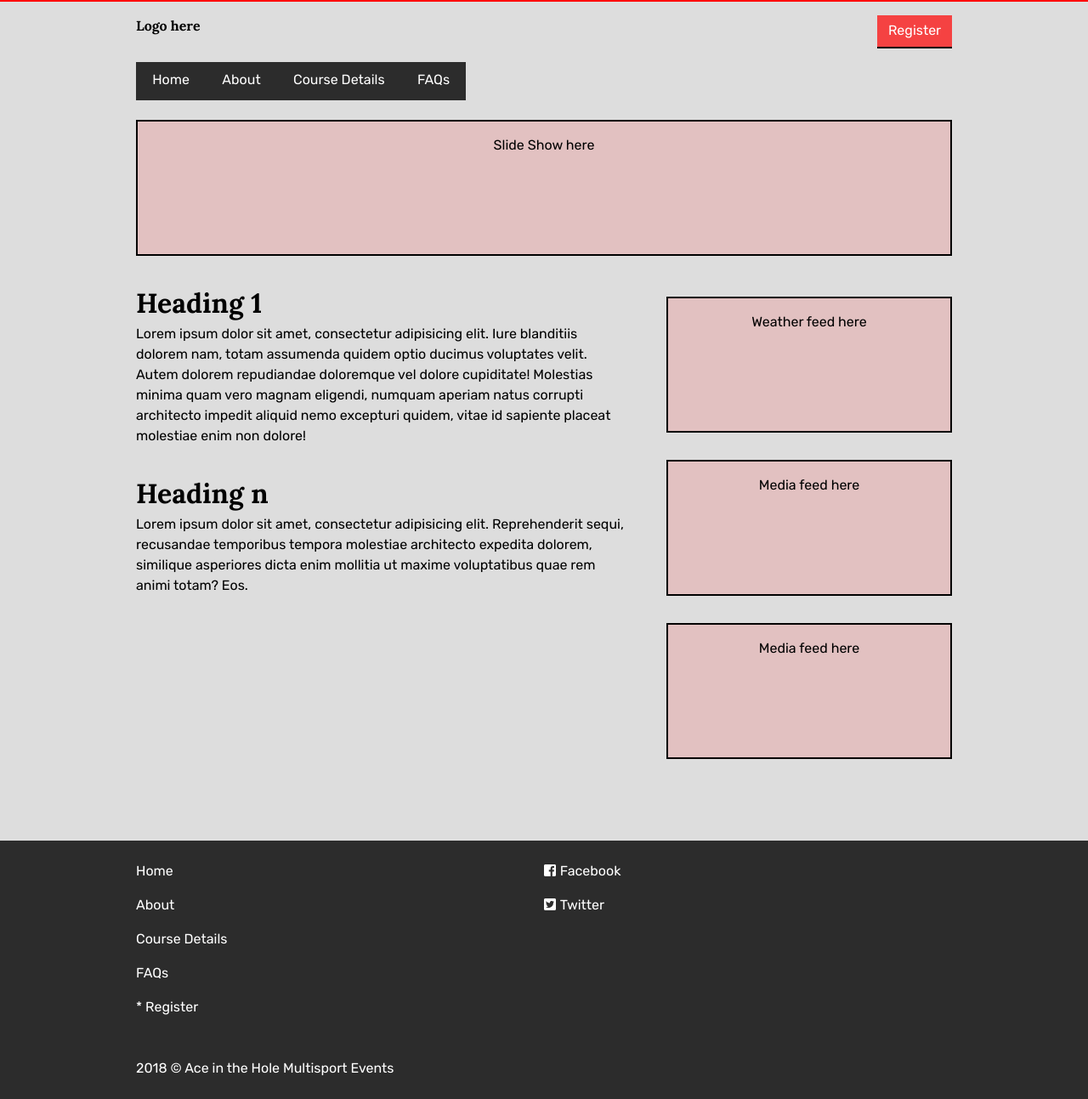
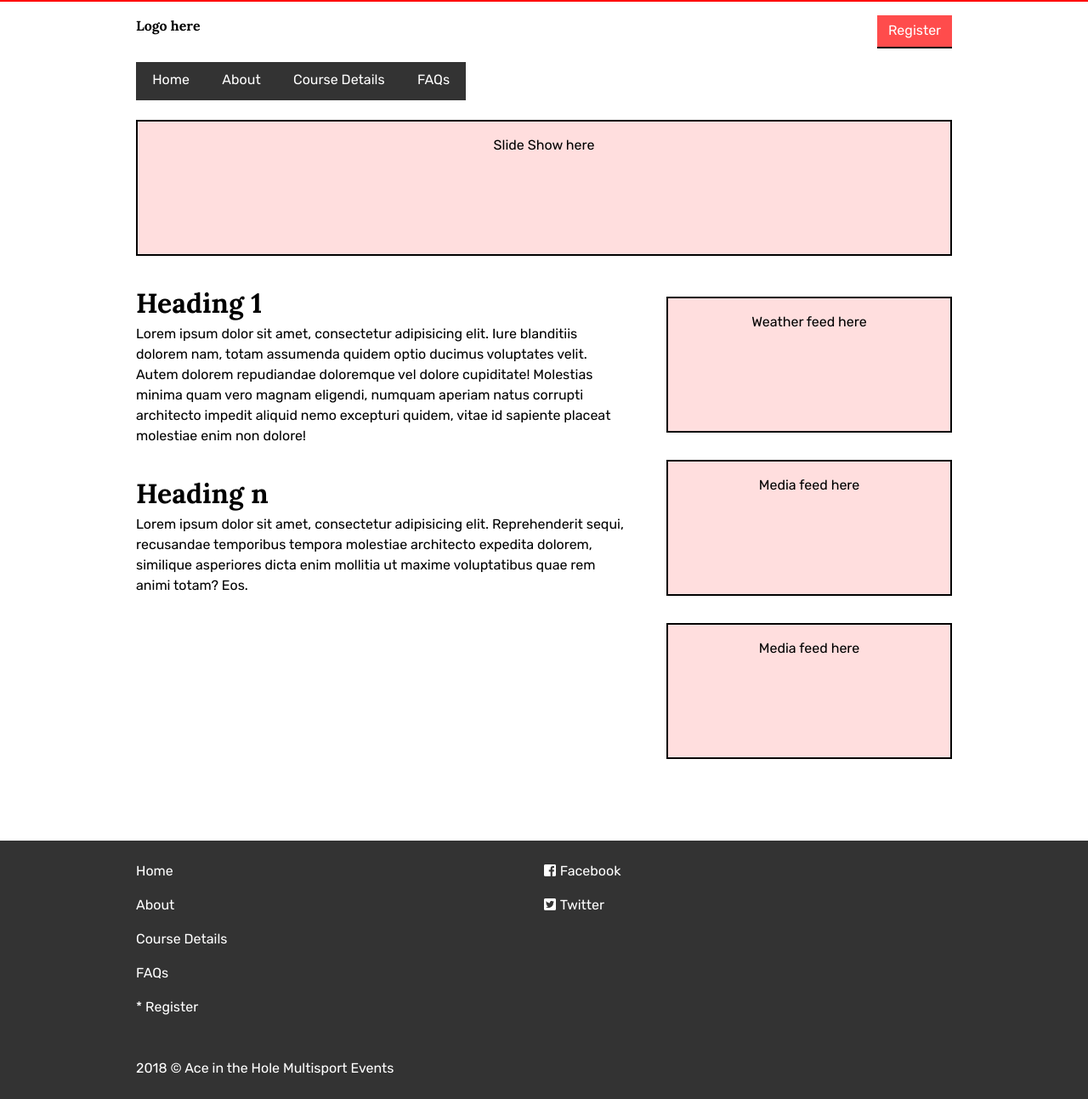
Before and after one commit to ngdatkh/cas222-template, a PHP site: page / in a window 1280 px wide. Shown: the whole page at 85% size. Run offline with PHP 8.4, Linux system fonts and the light colour scheme; some libraries are stand-ins or nearby versions.

Commit message:
Minor error
Minor error in the css background color in desktop view.

```diff
--- a/style/main.css
+++ b/style/main.css
@@ -259,9 +259,6 @@ footer section:first-child a i {
 }
 /*--------TABLET--------*/
 @media (min-width: 64em) {
-  body {
-    background: #ddd;
-  }
   header {
     max-width: 60em;
     margin: 0 auto;
--- a/style/main.less
+++ b/style/main.less
@@ -280,10 +280,6 @@ footer {
 
 /*--------TABLET--------*/
 @media (min-width: 64em) {
-  body {
-    background: #ddd;
-  }
-
   header {
     max-width: 60em;
     margin: 0 auto;
```
